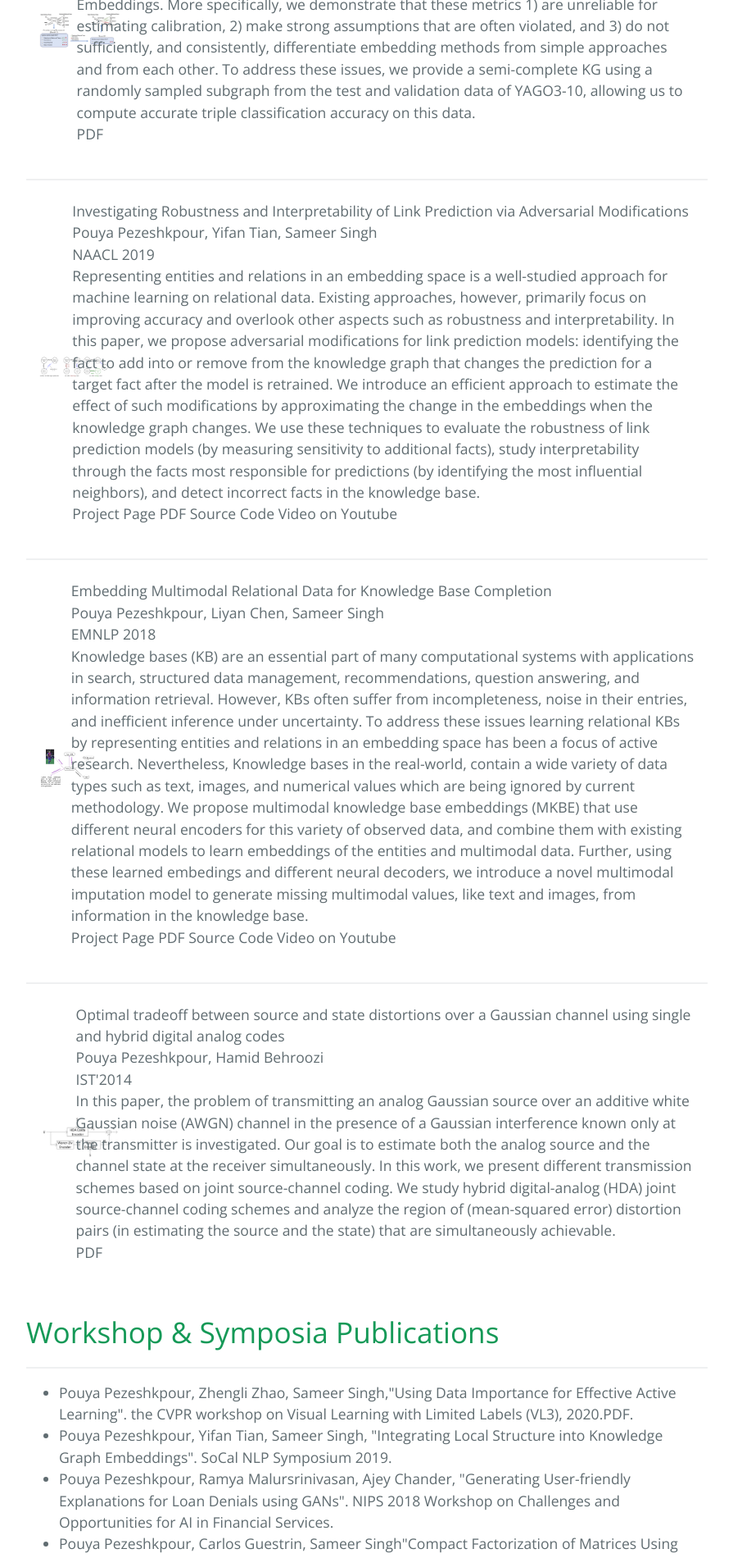
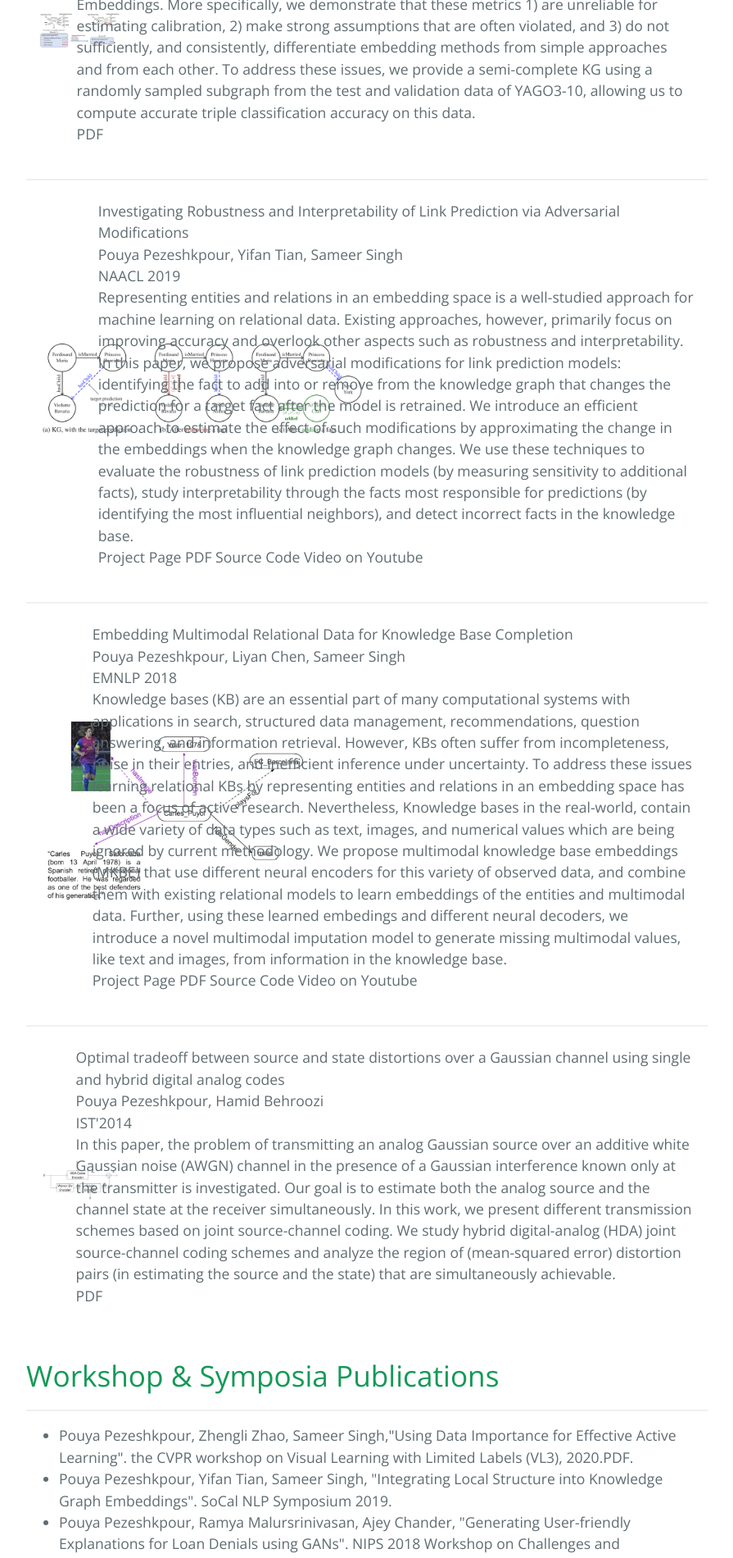
Before and after one commit to pouyapez/pouyapez.github.io, a Jekyll site: the page built from index.md, in a window 1280 px wide. Shown: the part 1310-3210 px from the top of the page at 82% size, without its empty margins (192-1087 px from the left). Built offline with Jekyll 4.4.1, drawn with Linux system fonts in a browser that asks for light colours.

Commit message:
Update index.md

```diff
--- a/index.md
+++ b/index.md
@@ -66,7 +66,7 @@ layout: default
    <table class="content-table">
       <tr>
         <td>
-          <img class="left-align image noselect" src="/images/criage.png" width="100">
+          <img class="left-align image noselect" src="/images/criage.png" width="500">
         </td>
         <td>
           <p class="text right-align text-large add-top-margin" style="width:100%;">
@@ -86,7 +86,7 @@ Project Page     PDF     Source Code     Video on Youtube
    <table class="content-table">
       <tr>
         <td>
-          <img class="left-align image noselect" src="/images/graph.jpg" width="100">
+          <img class="left-align image noselect" src="/images/graph.jpg" width="500">
         </td>
         <td>
           <p class="text right-align text-large add-top-margin">
```
